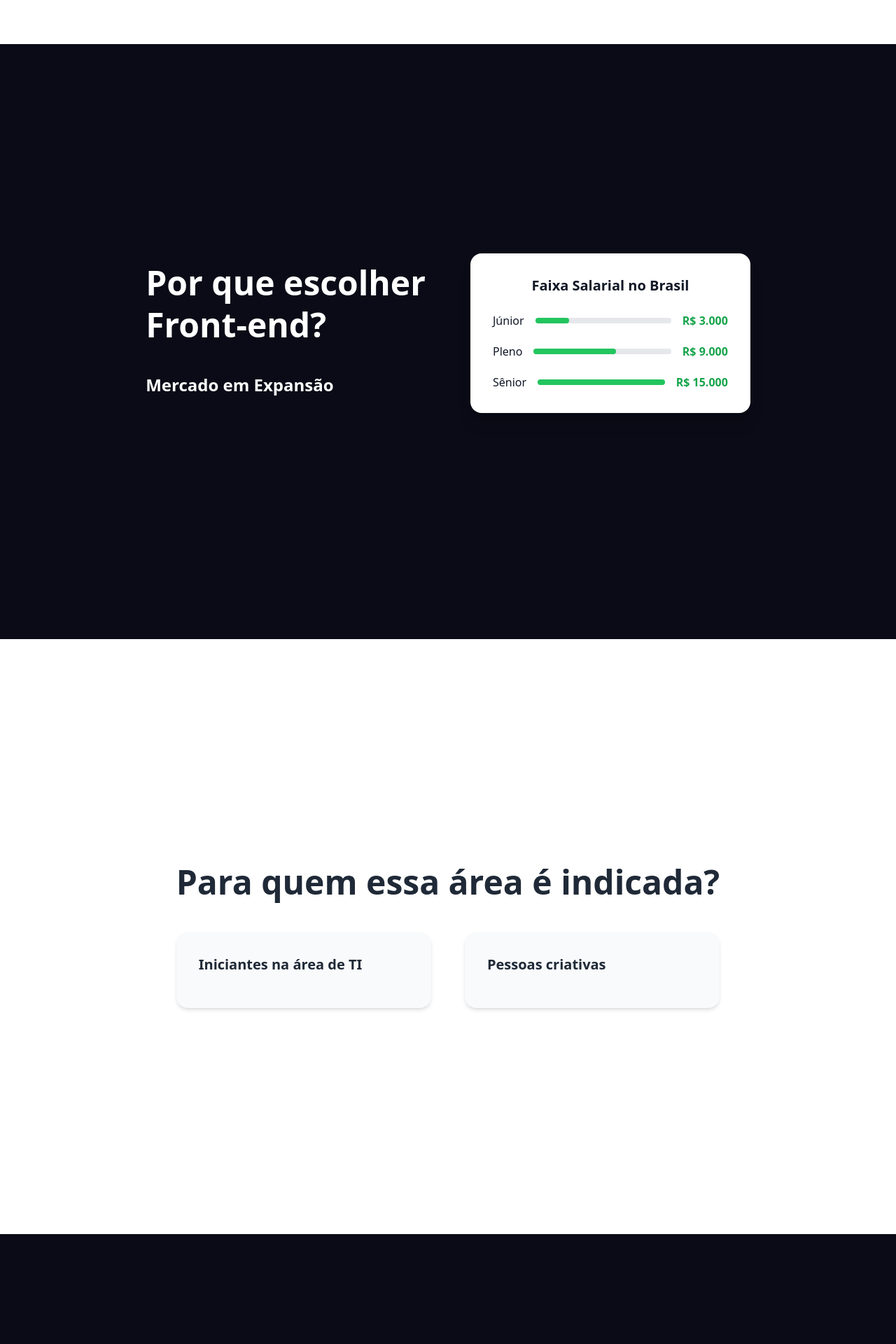
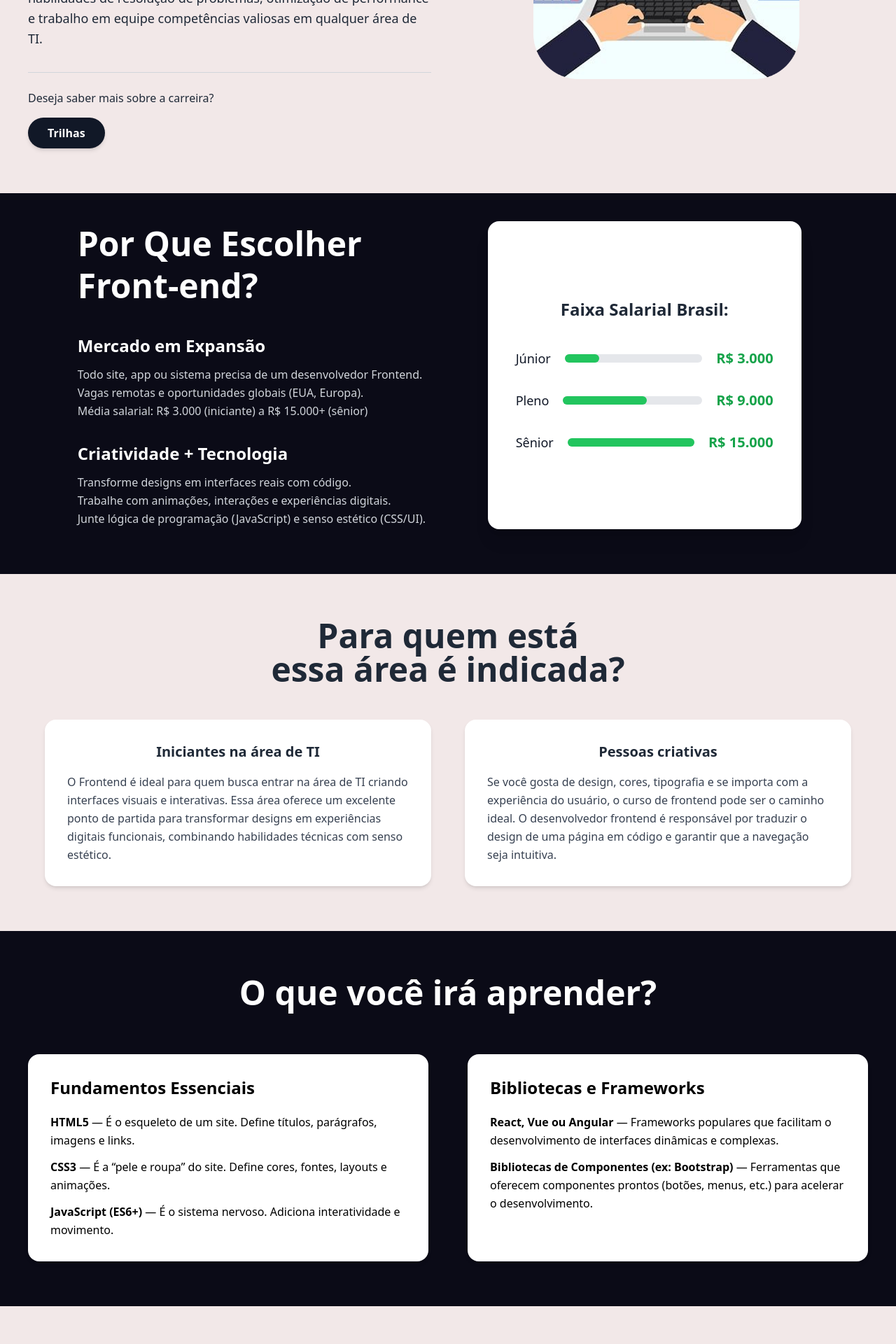
Before and after one commit to jeanlucqs/mapadajornada, a Django app: page /front/ in a window 1280 px wide. Shown: the part 472-2392 px from the top of the page at 70% size. Run offline with Django 5.2, Linux system fonts and the light colour scheme; the visitor is signed in with stand-in values (Sample User, id 1); data that the repository does not hold is empty; some libraries are stand-ins or nearby versions.

Commit message:
tela front finalizada

```diff
--- a/templates/base.html
+++ b/templates/base.html
@@ -69,7 +69,7 @@
     </script>
 
 
-    <main class="flex-grow pt-24">
+    <main class="flex-grow pt-18">
         {% block content %}
         {% endblock %}
     </main>
@@ -77,8 +77,7 @@
     <!-- FOOTER -->
     <footer class="bg-gray-100 text-gray-600 text-center py-6 mt-16">
         <p class="text-sm">
-            © 2025 - IFRN | Curso de Informática para Internet<br>
-            Desenvolvido por estudantes apaixonados por tecnologia 💡
+            © 2025 - IFRN | Curso de Informática para Internet 💡<br>
         </p>
     </footer>
 
--- a/templates/pagina_front.html
+++ b/templates/pagina_front.html
@@ -5,120 +5,181 @@
 
 {% block content %}
 
-<!-- SEÇÃO 1 — Cabeçalho e Introdução -->
-<section
-    class="max-w-7xl mx-auto px-10 pb-16 grid grid-cols-1 md:grid-cols-2 gap-12 items-center min-h-[197px] bg-white">
+<!-- SEÇÃO 1 — Introdução -->
+<section class="max-w-7xl mx-auto px-10 pt-4 pb-16 grid grid-cols-1 md:grid-cols-2 gap-12 items-center min-h-[197px]">
     <div>
-        <h1 class="text-5xl font-extrabold mb-6 text-black leading-tight">{{ conteudo.titulo_principal }}</h1>
-        <p class="text-gray-800 text-lg leading-relaxed mb-8">{{ conteudo.introducao|safe }}</p>
+        <h1 class="text-5xl font-extrabold mb-6 text-black leading-tight">Por Que Estudar Frontend?</h1>
+        <p class="text-gray-800 text-lg leading-relaxed mb-8">
+            Dominar o desenvolvimento Frontend é essencial para quem deseja criar interfaces modernas, interativas e
+            responsivas.
+            Essa área combina design, programação e experiência do usuário, sendo uma das carreiras mais dinâmicas e
+            requisitadas
+            no mercado de tecnologia. Você aprenderá a transformar layouts em código funcional, garantindo que sites e
+            aplicativos
+            sejam rápidos, acessíveis e visualmente impressionantes. Além disso, desenvolverá habilidades de resolução
+            de problemas,
+            otimização de performance e trabalho em equipe competências valiosas em qualquer área de TI.
+        </p>
 
         <div class="flex flex-col items-start gap-4 border-t border-gray-300 pt-6">
             <p class="text-gray-800 text-base">Deseja saber mais sobre a carreira?</p>
             <a href="#"
-                class="bg-gray-900 text-white px-7 py-2.5 rounded-full shadow-md hover:bg-gray-800 transition text-base font-semibold">Trilhas</a>
+                class="bg-gray-900 text-white px-7 py-2.5 rounded-full shadow-md hover:bg-gray-800 transition text-base font-semibold">
+                Trilhas
+            </a>
         </div>
     </div>
 
     <div class="flex justify-center">
-        <img src="{% static 'img/frontend-ilustracao.png' %}" alt="Ilustração Frontend" class="w-[380px] h-auto">
+        <img src="{% static 'imagens/foto front.png' %}" alt="Ilustração Frontend" class="w-[380px] h-auto">
     </div>
 </section>
 
 <!-- SEÇÃO 2 — Por Que Escolher Frontend -->
-<section class="bg-[#0b0b17] text-white pt-10 pb-16 px-10 min-h-[850px] flex items-center">
+<section class="bg-[#0b0b17] text-white pt-10 pb-16 px-10 flex items-center">
     <div class="max-w-7xl mx-auto grid md:grid-cols-2 gap-16 items-center">
         <div>
-            <h2 class="text-5xl font-bold mb-10 leading-tight">Por que escolher<br> Front-end?</h2>
+            <h2 class="text-5xl font-bold mb-10 leading-tight">Por Que Escolher<br>Front-end?</h2>
 
-            <div class="space-y-6">
+            <div class="space-y-8">
                 <div>
                     <h3 class="text-2xl font-semibold mb-3">Mercado em Expansão</h3>
-                    <p class="text-gray-300 text-base leading-relaxed">{{ conteudo.motivo_escolher|safe }}</p>
+                    <p class="text-gray-300 text-base leading-relaxed">
+                        Todo site, app ou sistema precisa de um desenvolvedor Frontend.<br>
+                        Vagas remotas e oportunidades globais (EUA, Europa).<br>
+                        Média salarial: R$ 3.000 (iniciante) a R$ 15.000+ (sênior)
+                    </p>
+                </div>
+
+                <div>
+                    <h3 class="text-2xl font-semibold mb-3">Criatividade + Tecnologia</h3>
+                    <p class="text-gray-300 text-base leading-relaxed">
+                        Transforme designs em interfaces reais com código.<br>
+                        Trabalhe com animações, interações e experiências digitais.<br>
+                        Junte lógica de programação (JavaScript) e senso estético (CSS/UI).
+                    </p>
                 </div>
             </div>
         </div>
 
-        <div class="bg-white text-gray-900 rounded-2xl p-8 w-full max-w-md mx-auto shadow-xl">
-            <h3 class="text-xl font-bold mb-6 text-center">Faixa Salarial no Brasil</h3>
-            <div class="space-y-5 text-base">
-                <div class="grid grid-cols-[auto_1fr_auto] items-center gap-4">
-                    <p>Júnior</p>
-                    <div class="w-full bg-gray-200 rounded-full h-2">
-                        <div class="bg-green-500 h-2 rounded-full" style="width: 25%"></div>
+        <div
+            class="bg-white text-gray-900 rounded-2xl p-10 w-full max-w-md mx-auto shadow-xl min-h-[440px] flex flex-col justify-center">
+            <h3 class="text-2xl font-extrabold mb-10 text-center text-gray-800">Faixa Salarial Brasil:</h3>
+            <div class="space-y-8 text-lg">
+                <div class="grid grid-cols-[auto_1fr_auto] items-center gap-5">
+                    <p class="font-medium">Júnior</p>
+                    <div class="w-full bg-gray-200 rounded-full h-3">
+                        <div class="bg-green-500 h-3 rounded-full" style="width: 25%"></div>
                     </div>
-                    <span class="font-bold text-green-600">R$ 3.000</span>
+                    <span class="font-extrabold text-green-600 text-xl">R$ 3.000</span>
                 </div>
-                <div class="grid grid-cols-[auto_1fr_auto] items-center gap-4">
-                    <p>Pleno</p>
-                    <div class="w-full bg-gray-200 rounded-full h-2">
-                        <div class="bg-green-500 h-2 rounded-full" style="width: 60%"></div>
+
+                <div class="grid grid-cols-[auto_1fr_auto] items-center gap-5">
+                    <p class="font-medium">Pleno</p>
+                    <div class="w-full bg-gray-200 rounded-full h-3">
+                        <div class="bg-green-500 h-3 rounded-full" style="width: 60%"></div>
                     </div>
-                    <span class="font-bold text-green-600">R$ 9.000</span>
+                    <span class="font-extrabold text-green-600 text-xl">R$ 9.000</span>
                 </div>
-                <div class="grid grid-cols-[auto_1fr_auto] items-center gap-4">
-                    <p>Sênior</p>
-                    <div class="w-full bg-gray-200 rounded-full h-2">
-                        <div class="bg-green-500 h-2 rounded-full" style="width: 100%"></div>
+
+                <div class="grid grid-cols-[auto_1fr_auto] items-center gap-5">
+                    <p class="font-medium">Sênior</p>
+                    <div class="w-full bg-gray-200 rounded-full h-3">
+                        <div class="bg-green-500 h-3 rounded-full" style="width: 100%"></div>
                     </div>
-                    <span class="font-bold text-green-600">R$ 15.000</span>
+                    <span class="font-extrabold text-green-600 text-xl">R$ 15.000</span>
                 </div>
             </div>
         </div>
+
     </div>
 </section>
 
 <!-- SEÇÃO 3 — Público-Alvo -->
-<section class="bg-white py-16 px-10 min-h-[850px] flex items-center">
+<section class="bg-[#F2E8E8] py-16 px-10 flex items-center">
     <div class="max-w-6xl mx-auto text-center">
-        <h2 class="text-5xl font-bold mb-12">Para quem essa área é indicada?</h2>
+        <h2 class="text-5xl font-bold mb-12">Para quem está<br>essa área é indicada?</h2>
 
         <div class="grid md:grid-cols-2 gap-12 text-left">
-            <div class="bg-gray-50 p-8 rounded-2xl shadow-md">
-                <h3 class="text-xl font-semibold mb-4">Iniciantes na área de TI</h3>
-                <p class="text-gray-700 text-base leading-relaxed">{{ conteudo.publico_alvo|safe }}</p>
+            <div class="bg-white p-8 rounded-2xl shadow-md">
+                <h3 class="text-xl font-bold mb-4 text-center">Iniciantes na área de TI</h3>
+                <p class="text-gray-700 text-base leading-relaxed">
+                    O Frontend é ideal para quem busca entrar na área de TI criando interfaces visuais e interativas.
+                    Essa área oferece um excelente ponto de partida para transformar designs em experiências digitais
+                    funcionais,
+                    combinando habilidades técnicas com senso estético.
+                </p>
             </div>
 
-            <div class="bg-gray-50 p-8 rounded-2xl shadow-md">
-                <h3 class="text-xl font-semibold mb-4">Pessoas criativas</h3>
-                <p class="text-gray-700 text-base leading-relaxed">{{ conteudo.publico_alvo|safe }}</p>
+            <div class="bg-white p-8 rounded-2xl shadow-md">
+                <h3 class="text-xl font-bold mb-4 text-center">Pessoas criativas</h3>
+                <p class="text-gray-700 text-base leading-relaxed">
+                    Se você gosta de design, cores, tipografia e se importa com a experiência do usuário, o curso de
+                    frontend
+                    pode ser o caminho ideal. O desenvolvedor frontend é responsável por traduzir o design de uma página
+                    em código
+                    e garantir que a navegação seja intuitiva.
+                </p>
             </div>
         </div>
     </div>
 </section>
 
 <!-- SEÇÃO 4 — O Que Você Irá Aprender -->
-<section class="bg-[#0b0b17] text-white py-16 px-10 min-h-[850px] flex items-center">
+<section class="bg-[#0b0b17] text-white py-16 px-10 flex items-center">
     <div class="max-w-7xl mx-auto">
         <h2 class="text-5xl font-bold text-center mb-16">O que você irá aprender?</h2>
 
         <div class="grid md:grid-cols-2 gap-14">
-            <div>
+            <div class="bg-white text-black rounded-2xl p-8 shadow-md">
                 <h3 class="text-2xl font-semibold mb-5">Fundamentos Essenciais</h3>
-                <p class="text-gray-300 text-base leading-relaxed">{{ conteudo.conteudo_aprendizado|safe }}</p>
+                <ul class="text-black text-base leading-relaxed space-y-3">
+                    <li><strong>HTML5</strong> — É o esqueleto de um site. Define títulos, parágrafos, imagens e links.
+                    </li>
+                    <li><strong>CSS3</strong> — É a “pele e roupa” do site. Define cores, fontes, layouts e animações.
+                    </li>
+                    <li><strong>JavaScript (ES6+)</strong> — É o sistema nervoso. Adiciona interatividade e movimento.
+                    </li>
+                </ul>
             </div>
 
-            <div>
+            <div class="text-black rounded-2xl p-8 shadow-md bg-white">
                 <h3 class="text-2xl font-semibold mb-5">Bibliotecas e Frameworks</h3>
-                <p class="text-gray-300 text-base leading-relaxed">{{ conteudo.conteudo_aprendizado|safe }}</p>
+                <ul class="text-black text-base leading-relaxed space-y-3">
+                    <li><strong>React, Vue ou Angular</strong> — Frameworks populares que facilitam o desenvolvimento de
+                        interfaces dinâmicas e complexas.</li>
+                    <li><strong>Bibliotecas de Componentes (ex: Bootstrap)</strong> — Ferramentas que oferecem
+                        componentes prontos (botões, menus, etc.) para acelerar o desenvolvimento.</li>
+                </ul>
             </div>
         </div>
     </div>
 </section>
 
 <!-- SEÇÃO 5 — Profissões da Área -->
-<section class="bg-white py-16 px-10 min-h-[850px] flex items-center">
+<section class="bg-[#F2E8E8] py-16 px-10 flex items-center">
     <div class="max-w-6xl mx-auto text-center">
         <h2 class="text-5xl font-bold mb-14">Profissões da Área</h2>
 
         <div class="grid md:grid-cols-2 gap-12 text-left">
             <div class="bg-gray-50 p-8 rounded-2xl shadow-md">
-                <h3 class="text-xl font-bold mb-4">Desenvolvedor(a) Frontend</h3>
-                <p class="text-gray-700 text-base leading-relaxed">{{ conteudo.profissoes|safe }}</p>
+                <h3 class="text-xl font-bold mb-4 text-center">Desenvolvedor(a) Frontend</h3>
+                <p class="text-gray-700 text-base leading-relaxed">
+                    <strong>Função</strong> — Cria a interface visual e interativa de sites e apps.<br><br>
+                    <strong>Tecnologias principais</strong> — HTML, CSS, JavaScript, React, Vue, Angular.<br><br>
+                    <strong>Por que é importante?</strong> É quem transforma o design em código funcional — ou seja, faz
+                    o site “acontecer” no navegador.
+                </p>
             </div>
 
             <div class="bg-gray-50 p-8 rounded-2xl shadow-md">
-                <h3 class="text-xl font-bold mb-4">Designer UI/UX</h3>
-                <p class="text-gray-700 text-base leading-relaxed">{{ conteudo.profissoes|safe }}</p>
+                <h3 class="text-xl font-bold mb-4 text-center">Designer UI/UX</h3>
+                <p class="text-gray-700 text-base leading-relaxed">
+                    <strong>Função</strong> — Cria interfaces visualmente atraentes e funcionais, priorizando a
+                    usabilidade e a experiência do usuário.<br><br>
+                    <strong>Tecnologias principais</strong> — Trabalha com ferramentas como Figma ou Adobe XD para
+                    projetar layouts e protótipos.
+                </p>
             </div>
         </div>
     </div>
```
Also changed, not shown: static/imagens/foto front.png (added).
